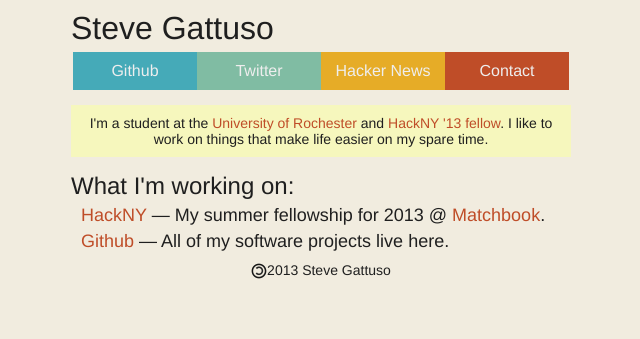
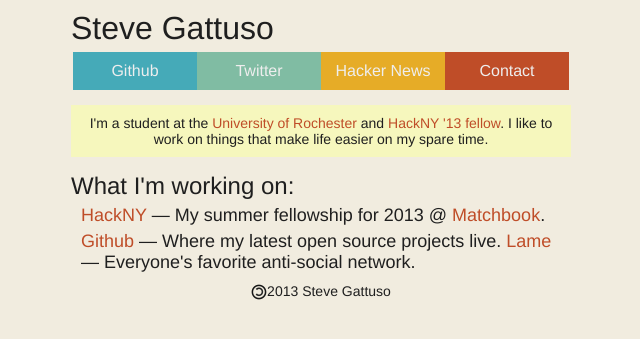
Before and after one commit to stevenleeg/website, a Jekyll site: the page built from index.html, in a window 1280 px wide. Shown: the top 339 px of the page, without its empty margins (319-959 px from the left). Built offline with Jekyll 4.4.1, drawn with Linux system fonts in a browser that asks for light colours.

Commit message:
Adding lame link

```diff
--- a/index.html
+++ b/index.html
@@ -8,5 +8,6 @@
     <a href="http://apply.hackny.com">HackNY</a> &mdash; My summer fellowship for 2013 @ <a href="http://matchbookit.com/">Matchbook</a>.
 </div>
 <div class="project">
-    <a href="http://github.com/stevenleeg">Github</a> &mdash; All of my software projects live here.
+    <a href="http://github.com/stevenleeg">Github</a> &mdash; Where my latest open source projects live.
+    <a href="http://lame.stevegattuso.me">Lame</a> &mdash; Everyone's favorite anti-social network.
 </div>
```
